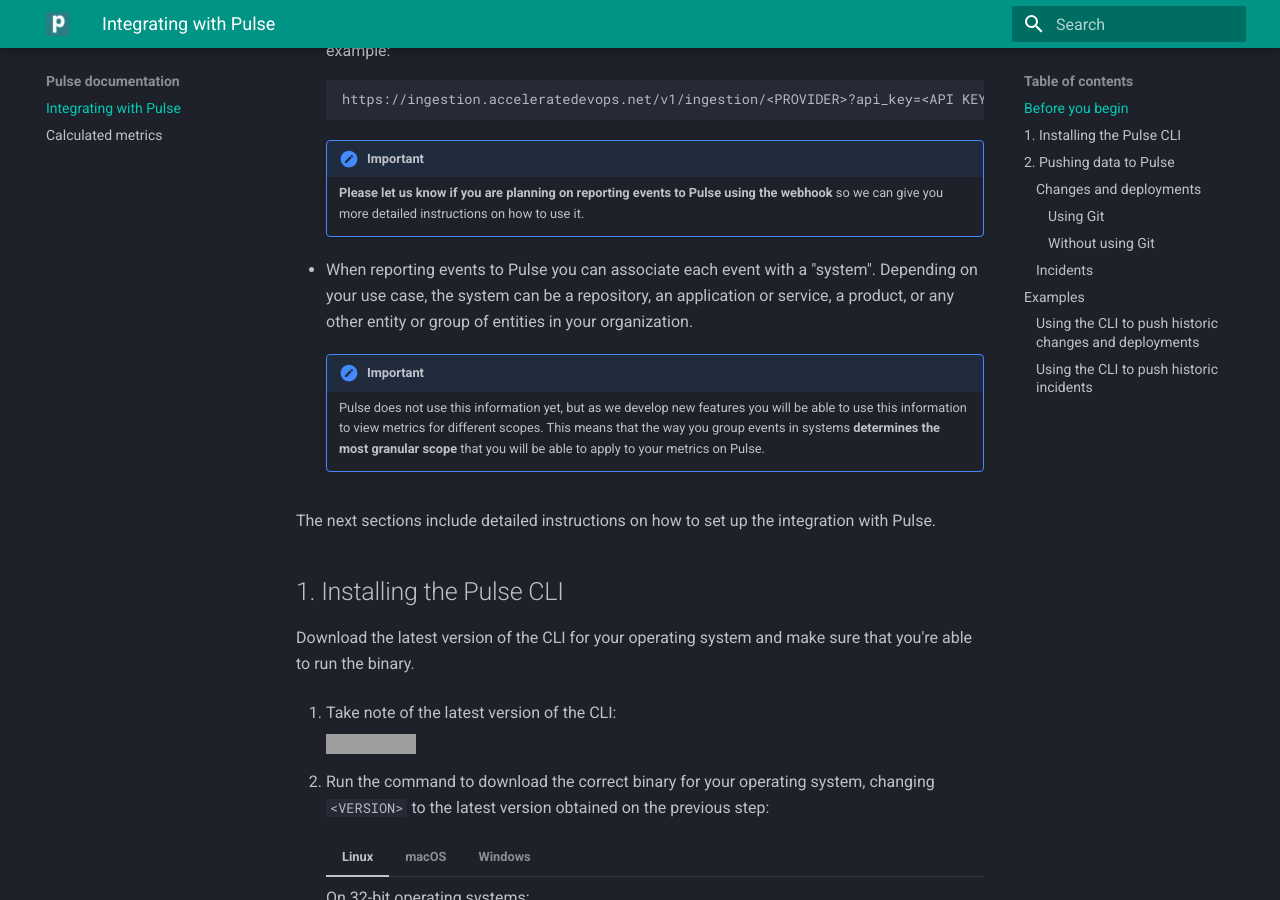
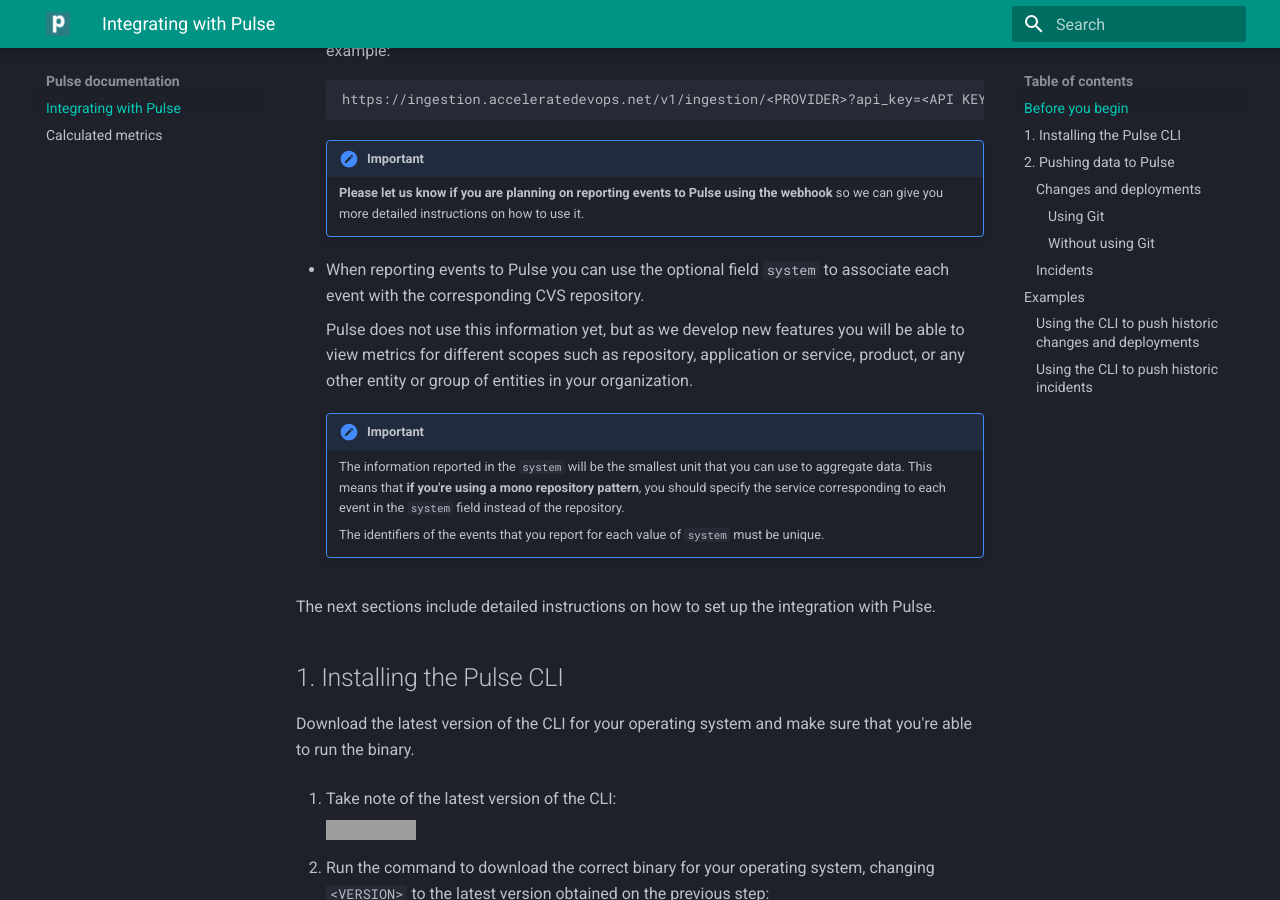
Before and after one commit to codacy/pulse-user-docs, an MkDocs documentation site: the page built from docs/index.md, in a window 1280 px wide and 900 px high, scrolled down 503 px. Built offline with MkDocs 1.6.1 and Material for MkDocs 9.7.7, drawn with Linux system fonts in a browser that asks for light colours; some of the changed text lies outside the part shown; grey boxes are pictures that could not be loaded.

Commit message:
edit: Rewrite description of the concept of system

```diff
--- a/docs/index.md
+++ b/docs/index.md
@@ -17,10 +17,15 @@
     !!! important
         **Please let us know if you are planning on reporting events to Pulse using the webhook** so we can give you more detailed instructions on how to use it.
 
--   When reporting events to Pulse you can associate each event with a "system". Depending on your use case, the system can be a repository, an application or service, a product, or any other entity or group of entities in your organization.
+-   When reporting events to Pulse you can use the optional field `system` to associate each event with the corresponding CVS repository.
+
+    Pulse does not use this information yet, but as we develop new features you will be able to view metrics for different scopes such as repository, application or service, product, or any other entity or group of entities in your organization.
 
     !!! important
-        Pulse does not use this information yet, but as we develop new features you will be able to use this information to view metrics for different scopes. This means that the way you group events in systems **determines the most granular scope** that you will be able to apply to your metrics on Pulse.
+        The information reported in the `system` will be the smallest unit that you can use to aggregate data. This means that **if you're using a mono repository pattern**, you should specify the service corresponding to each event in the `system` field instead of the repository.
+
+        The identifiers of the events that you report for each value of `system` must be unique.
+
 
 The next sections include detailed instructions on how to set up the integration with Pulse.
 
@@ -108,7 +113,7 @@
 | previous-deployment-ref | Git reference of the previous deployment.<br/>This can be a tag or a commit identifier. | String                                       |
 | identifier              | Version number or another unique identifier of the deployment.                          | String                                       |
 | timestamp               | Time when the deployment finished.                                                      | Number<br/>(Unix epoch timestamp in seconds) |
-| system                  | Optional. System to assign to this event.                                               | String                                       |
+| system                  | Optional. Repository or service to assign to this event.                                | String                                       |
 
 Run the following command to report a deployment and its changes:
 
@@ -150,7 +155,7 @@
     | ---------- | -------------------------------------------------------- | -------------------------------------------- |
     | identifier | The commit identifier.                                   | String                                       |
     | timestamp  | Time when the commit was first pushed to the repository. | Number<br/>(Unix epoch timestamp in seconds) |
-    | system     | Optional. System to assign to this event.                | String                                       |
+    | system     | Optional. Repository or service to assign to this event. | String                                       |
 
     Run the following command to report each change:
 
@@ -178,7 +183,7 @@
     | ---------- | -------------------------------------------------------------- | -------------------------------------------- |
     | identifier | Version number or another unique identifier of the deployment. | String                                       |
     | timestamp  | Time when the deployment finished.                             | Number<br/>(Unix epoch timestamp in seconds) |
-    | system     | Optional. System to assign to this event.                      | String                                       |
+    | system     | Optional. Repository or service to assign to this event.       | String                                       |
     |            | Commit identifiers included in the deployment.                 | String<br/>(space-separated list)            |
 
     Run the following command to report each deployment:
@@ -216,12 +221,12 @@
 
 Send the following information when reporting **incidents** to Pulse:
 
-| Field             | Description                                      | Format                                       |
-| ----------------- | ------------------------------------------------ | -------------------------------------------- |
-| identifier        | A unique identifier of the incident.             | String                                       |
-| timestampCreated  | Time when the incident started or was detected.  | Number<br/>(Unix epoch timestamp in seconds) |
-| timestampResolved | Time when the incident was resolved.             | Number<br/>(Unix epoch timestamp in seconds) |
-| system            | Optional. System to assign to this event.        | String                                       |
+| Field             | Description                                              | Format                                       |
+| ----------------- | -------------------------------------------------------- | -------------------------------------------- |
+| identifier        | A unique identifier of the incident.                     | String                                       |
+| timestampCreated  | Time when the incident started or was detected.          | Number<br/>(Unix epoch timestamp in seconds) |
+| timestampResolved | Time when the incident was resolved.                     | Number<br/>(Unix epoch timestamp in seconds) |
+| system            | Optional. Repository or service to assign to this event. | String                                       |
 
 Run the following command to report each incident:
 
```
